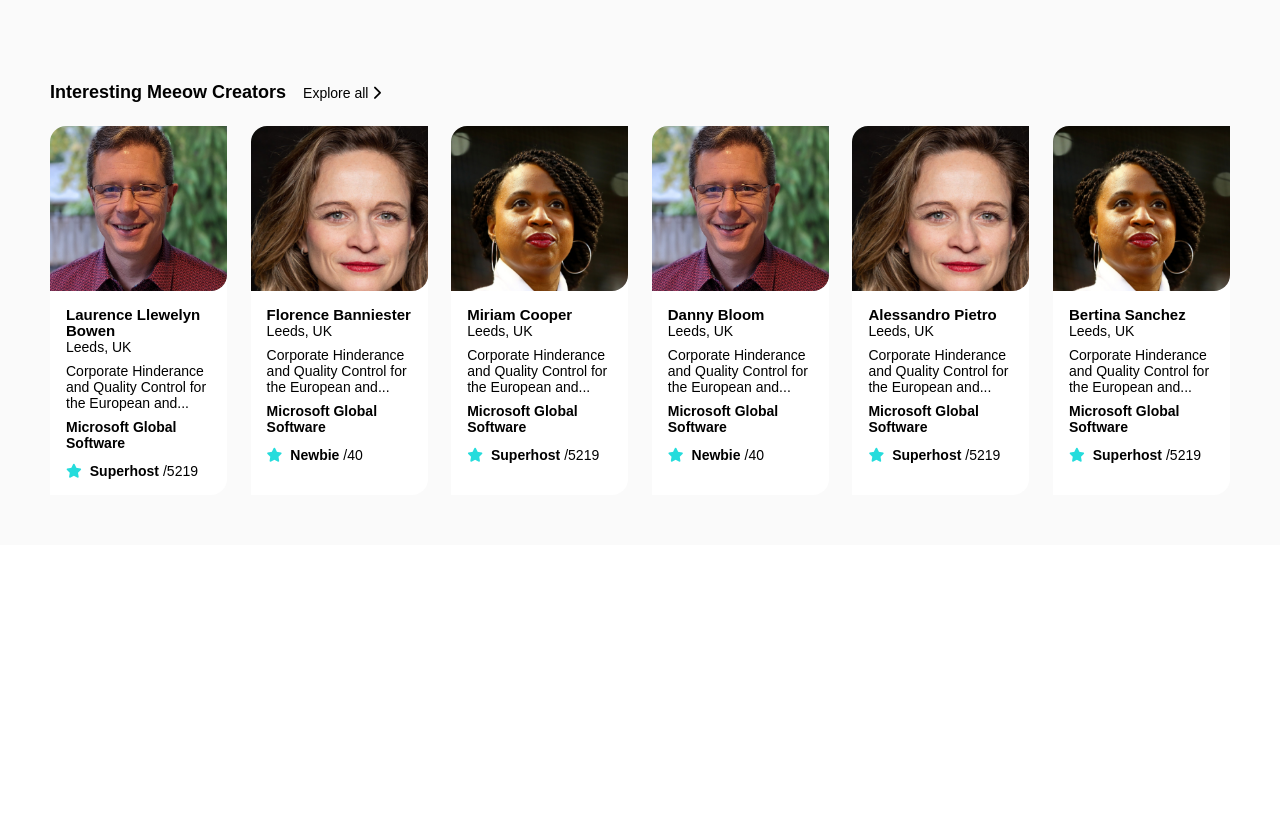
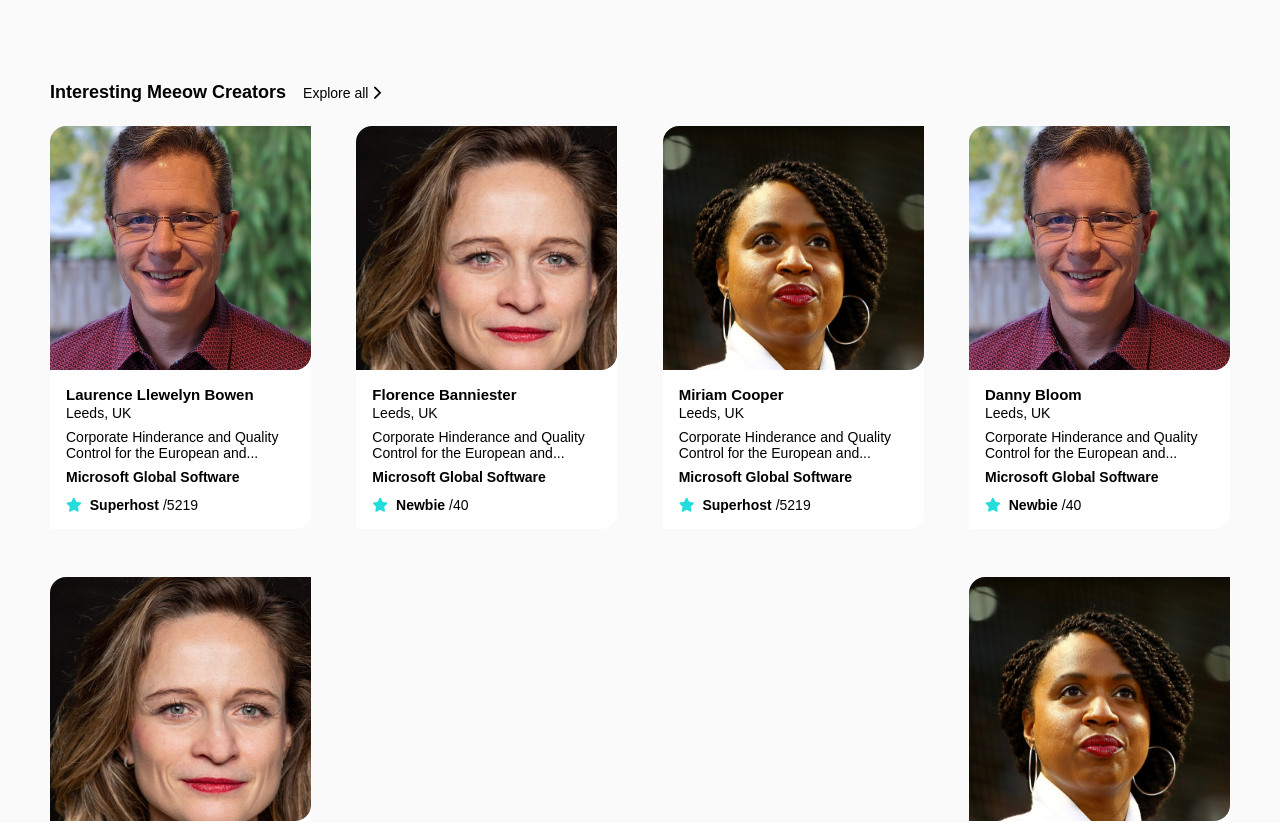
Before and after one commit to maisiemay06/forum-homepage, a Vue app: page / in a window 1280 px wide. Shown: the part 2345-3168 px from the top of the page. Before the commit the page ends 2890 px from the top, so only its background shows below. Built offline with nearby package versions, Linux system fonts and the light colour scheme; a web font is replaced by a local one.

Commit message:
creator mobile view

```diff
--- a/public/output.css
+++ b/public/output.css
@@ -862,6 +862,10 @@ video {
   margin-bottom: 3rem;
 }
 
+.mt-1 {
+  margin-top: 0.25rem;
+}
+
 .block {
   display: block;
 }
@@ -1092,6 +1096,14 @@ video {
   flex-basis: 100%;
 }
 
+.basis-1\/2 {
+  flex-basis: 50%;
+}
+
+.basis-\[47\%\] {
+  flex-basis: 47%;
+}
+
 .flex-col {
   flex-direction: column;
 }
@@ -1380,6 +1392,10 @@ video {
   padding-right: 5rem;
 }
 
+.pt-1 {
+  padding-top: 0.25rem;
+}
+
 .text-left {
   text-align: left;
 }
@@ -1458,6 +1474,10 @@ video {
 
 .leading-4 {
   line-height: 1rem;
+}
+
+.leading-tight {
+  line-height: 1.25;
 }
 
 .tracking-tight {
@@ -1583,6 +1603,10 @@ video {
 }
 
 @media (min-width: 640px) {
+  .sm\:visible {
+    visibility: visible;
+  }
+
   .sm\:-mt-8 {
     margin-top: -2rem;
   }
@@ -1607,6 +1631,22 @@ video {
     margin-top: 0px;
   }
 
+  .sm\:mb-0 {
+    margin-bottom: 0px;
+  }
+
+  .sm\:mb-3 {
+    margin-bottom: 0.75rem;
+  }
+
+  .sm\:mb-2 {
+    margin-bottom: 0.5rem;
+  }
+
+  .sm\:block {
+    display: block;
+  }
+
   .sm\:inline {
     display: inline;
   }
@@ -1653,6 +1693,10 @@ video {
 
   .sm\:basis-\[47\%\] {
     flex-basis: 47%;
+  }
+
+  .sm\:basis-\[30\%\] {
+    flex-basis: 30%;
   }
 
   .sm\:bg-white {
@@ -1668,6 +1712,10 @@ video {
     padding: 1.25rem;
   }
 
+  .sm\:p-4 {
+    padding: 1rem;
+  }
+
   .sm\:text-4xl {
     font-size: 2.25rem;
     line-height: 2.5rem;
@@ -1698,6 +1746,10 @@ video {
     line-height: 1rem;
   }
 
+  .sm\:text-\[15px\] {
+    font-size: 15px;
+  }
+
   .sm\:text-\[\#9F9F9F\] {
     --tw-text-opacity: 1;
     color: rgb(159 159 159 / var(--tw-text-opacity));
--- a/src/components/CreatorTile.vue
+++ b/src/components/CreatorTile.vue
@@ -1,6 +1,8 @@
 <template>
   <div
     class="
+      basis-[47%]
+      sm:basis-[30%]
       bg-white
       rounded-tl-2xl rounded-br-2xl
       w-[15%]
@@ -12,13 +14,27 @@
     <img
       :src="require(`../assets/imgs/${creator.profileImg}`)"
       :alt="creator.name"
-      class="w-full h-auto rounded-tl-2xl rounded-br-2xl z-10"
+      class="
+        w-full
+        h-auto
+        rounded-tl-2xl rounded-br-2xl
+        z-10
+        object-cover object-center
+      "
     />
-    <div class="text-sm p-4 leading-4">
-      <p class="text-[15px] font-semibold">{{ creator.name }}</p>
+
+    <!-- Main Text -->
+    <div class="text-sm sm:p-4 pt-1 leading-4">
+      <p
+        class="text-lg sm:text-[15px] font-semibold mb-2 sm:mb-0 leading-tight"
+      >
+        {{ creator.name }}
+      </p>
       <p class="mb-2">{{ creator.location }}</p>
-      <p class="mb-2">{{ creator.job }}</p>
-      <p class="font-semibold mb-3">{{ creator.company }}</p>
+      <p class="mb-5 sm:mb-2">{{ creator.job }}</p>
+      <p class="font-semibold mb-3 hidden sm:block">
+        {{ creator.company }}
+      </p>
       <div>
         <i class="fa-solid fa-star inline text-meeow-secondary mr-2"></i>
         <p class="font-semibold inline mr-1">{{ creator.rank }}</p>
```
